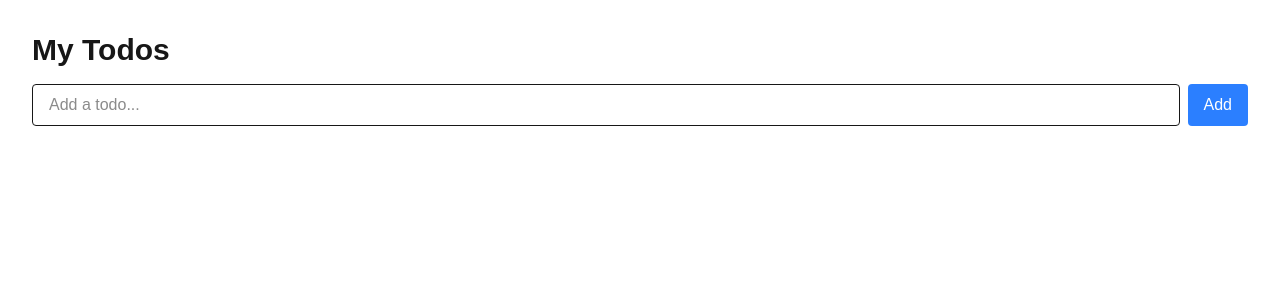
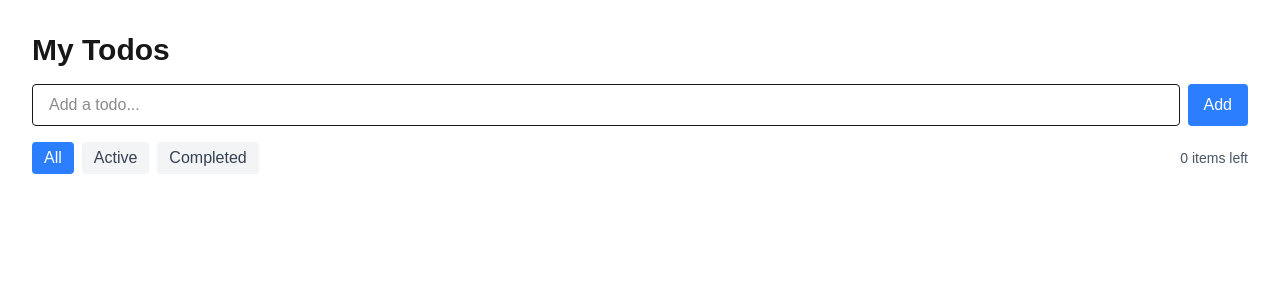
Before and after one commit to rdikatso/react-journey, a Next.js app: page /todos in a window 1280 px wide. Shown: the top 300 px of the page. Built offline with nearby package versions, Linux system fonts and the light colour scheme.

Commit message:
add filter controls (all/active/completed) and use filtered list

```diff
--- a/app/todos/page.tsx
+++ b/app/todos/page.tsx
@@ -10,6 +10,7 @@ interface Todo {
 export default function TodoApp() {
   const [todos, setTodos] = useState<Todo[]>([])
   const [input, setInput] = useState('')
+  const [filter, setFilter] = useState<'all' | 'active' | 'completed'>('all')
 
   const addTodo = () => {
     if (input.trim()) {
@@ -29,6 +30,12 @@ export default function TodoApp() {
     setTodos(todos.filter(todo => todo.id !== id));
   };
 
+  const filteredTodos = todos.filter(todo => {
+    if (filter === 'active') return !todo.completed
+    if (filter === 'completed') return todo.completed
+    return true
+  })
+
   return (
     <main className="min-h-screen p-8">
       <h1 className="text-3xl font-bold mb-4">My Todos</h1>
@@ -37,7 +44,7 @@ export default function TodoApp() {
           type="text"
           value={input}
           onChange={(e) => setInput(e.target.value)}
-          onKeyPress={(e) => e.key === 'Enter' && addTodo()}
+          onKeyDown={(e) => e.key === 'Enter' && addTodo()}
           className="border px-4 py-2 rounded flex-1"
           placeholder="Add a todo..."
         />
@@ -48,8 +55,36 @@ export default function TodoApp() {
           Add
         </button>
       </div>
+      <div className="flex items-center justify-between mb-4">
+        <div className="flex gap-2">
+          <button
+            className={`px-3 py-1 rounded ${filter === 'all' ? 'bg-blue-500 text-white' : 'bg-gray-100 text-gray-700'}`}
+            onClick={() => setFilter('all')}
+            aria-pressed={filter === 'all'}
+          >
+            All
+          </button>
+          <button
+            className={`px-3 py-1 rounded ${filter === 'active' ? 'bg-blue-500 text-white' : 'bg-gray-100 text-gray-700'}`}
+            onClick={() => setFilter('active')}
+            aria-pressed={filter === 'active'}
+          >
+            Active
+          </button>
+          <button
+            className={`px-3 py-1 rounded ${filter === 'completed' ? 'bg-blue-500 text-white' : 'bg-gray-100 text-gray-700'}`}
+            onClick={() => setFilter('completed')}
+            aria-pressed={filter === 'completed'}
+          >
+            Completed
+          </button>
+        </div>
+        <div className="text-sm text-gray-600">
+          {todos.filter(t => !t.completed).length} items left
+        </div>
+      </div>
       <div className="space-y-2">
-        {todos.map(todo => (
+        {filteredTodos.map(todo => (
           <div key={todo.id} className="border p-3 rounded flex items-center gap-2">
             <input
               type="checkbox"
```
